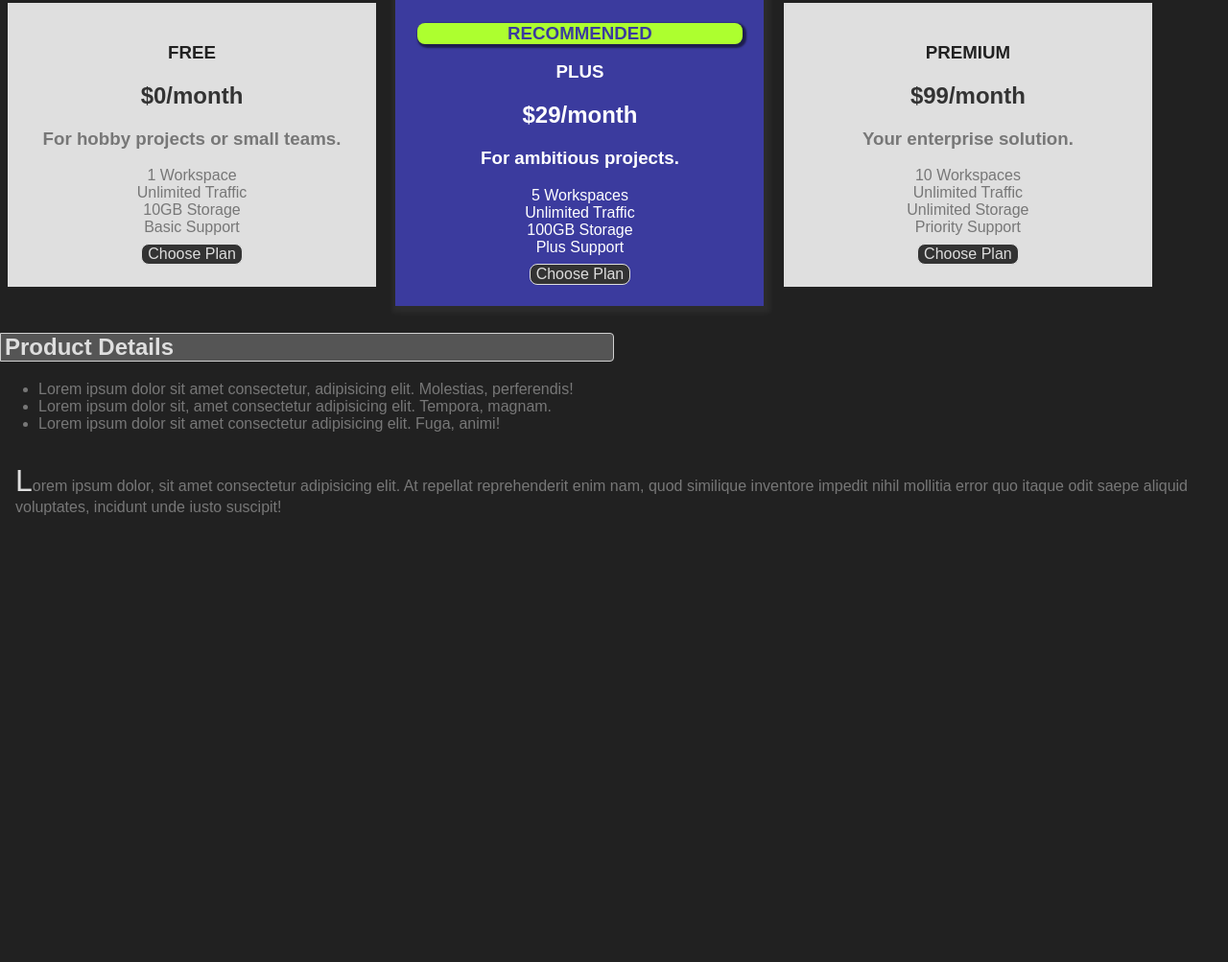
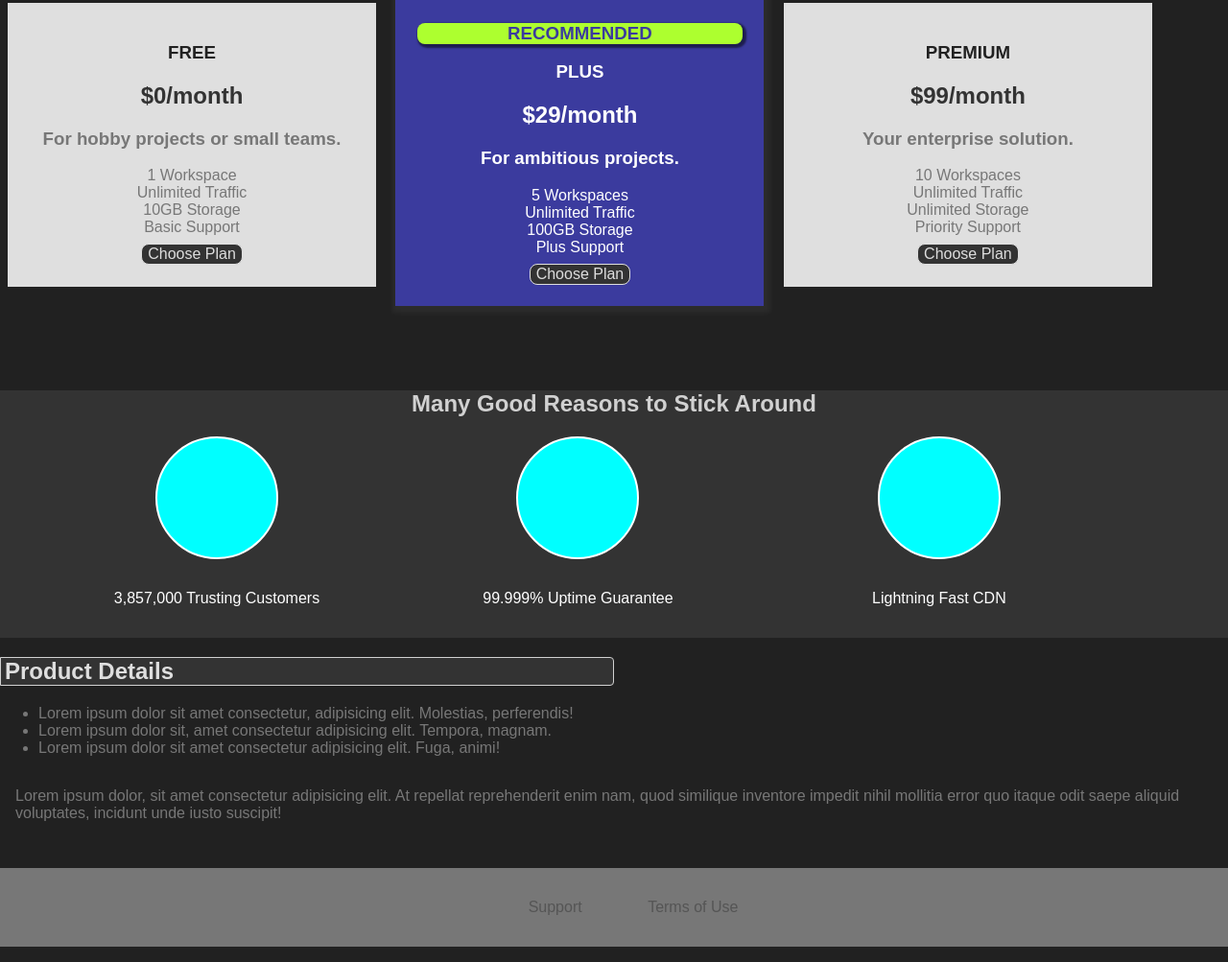
Before and after one commit to robertocannella/css, a plain HTML site: page index.html in a window 1280 px wide. Shown: the part 312-1315 px from the top of the page at 96% size. Before the commit the page ends 882 px from the top, so only its background shows below. Drawn offline with Linux system fonts and the light colour scheme; a web font is replaced by a local one.

Commit message:
css circles

```diff
--- a/index.html
+++ b/index.html
@@ -29,13 +29,14 @@
     <main>
         <section class="page-welcome-splash">
             <h1 class="section-title">Welcome</h1>
-            <p>Lorem, ipsum dolor sit amet consectetur adipisicing elit. Earum deleniti odit sunt dolore corrupti
+            <p class="welcome-p">Lorem, ipsum dolor sit amet consectetur adipisicing elit. Earum deleniti odit sunt
+                dolore corrupti
                 assumenda aperiam expedita quisquam unde? Error velit corporis soluta molestias eligendi accusamus
                 debitis deleniti sunt nemo?</p>
 
         </section>
         <section id="plans">
-            <h1 class="plans-header">Choose your plan</h1>
+            <h1 class="section-header">Choose your plan</h1>
             <div>
                 <article class="plan-article">
                     <h1 class="plan__title">FREE</h1>
@@ -83,6 +84,30 @@
             </div>
 
         </section>
+
+        <section id="key-features">
+            <h1 class="section-header">Many Good Reasons to Stick Around</h1>
+            <ul class="key-features__items">
+                <li class="key-features__item">
+                    <div class="key-features__image">
+
+                    </div>
+                    <p class="key-features__description">3,857,000 Trusting Customers</p>
+                </li>
+                <li class="key-features__item">
+                    <div class="key-features__image">
+
+                    </div>
+                    <p class="key-features__description">99.999% Uptime Guarantee</p>
+                </li>
+                <li class="key-features__item">
+                    <div class="key-features__image">
+
+                    </div>
+                    <p class="key-features__description">Lightning Fast CDN</p>
+                </li>
+            </ul>
+        </section>
         <section id="product-details">
             <h2>Product Details</h2>
             <ul>
@@ -91,12 +116,28 @@
                 <li> Lorem ipsum dolor sit amet consectetur adipisicing elit. Fuga, animi!</li>
             </ul>
         </section>
-        <p>Lorem ipsum dolor, sit amet consectetur adipisicing elit. At repellat reprehenderit enim nam, quod similique
-            inventore impedit nihil mollitia error quo itaque odit saepe aliquid voluptates, incidunt unde iusto
-            suscipit!</p>
+        <section>
+
+            <p>Lorem ipsum dolor, sit amet consectetur adipisicing elit. At repellat reprehenderit enim nam, quod
+                similique
+                inventore impedit nihil mollitia error quo itaque odit saepe aliquid voluptates, incidunt unde iusto
+                suscipit!</p>
+        </section>
 
     </main>
 
+    <footer class="main-footer">
+        <nav>
+            <ul class="footer-items">
+                <li class="footer-item">
+                    <a href="#">Support</a>
+                </li>
+                <li class="footer-item">
+                    <a href="#">Terms of Use</a>
+                </li>
+            </ul>
+        </nav>
+    </footer>
 </body>
 
 </html>
--- a/main.css
+++ b/main.css
@@ -10,8 +10,7 @@ Pseudo Elements define the style of a specific PART of an element
     p::first-letter
 
 */
-
-p::first-letter {
+.welcome-p::first-letter {
     font-size: 2rem;
     color: #dfdfdf;
 }
@@ -112,7 +111,7 @@ body {
 
 .page-welcome-splash {
     background-image: url("./joshua-earle-9idqIGrLuTE-unsplash.jpg");
-    background-position: 50% 50%;
+    background-position: 50% 53%;
     color: #333;
 }
 
@@ -121,7 +120,7 @@ body {
     padding: 0 .25rem
 }
 
-.plans-header {
+.section-header {
     text-align: center;
 }
 
@@ -191,12 +190,78 @@ body {
     outline: none;
 }
 
+#key-features {
+    color: #d1d1d1;
+    background-color: #333;
+    margin-top: 80px;
+
+}
+
+.key-features__items {
+    list-style: none;
+    margin: 0;
+    pad: 0;
+}
+
+.key-features__item {
+    display: inline-block;
+    width: 30%;
+    text-align: center;
+    vertical-align: top;
+}
+
+.key-features__image {
+    background-color: aqua;
+    width: 128px;
+    height: 128px;
+    border: 2px solid #fff;
+    border-radius: 50%;
+    margin: auto;
+}
+
+.key-features__description {
+    text-align: center;
+    font-weight: lighter;
+    color: #fff;
+
+}
+
 #product-details h2 {
     width: 50%;
     color: #dedede;
-    background-color: #555;
+    background-color: #333;
     padding: 0 .25rem;
     border: #d1d1d1 solid 1px;
     border-top-right-radius: .25rem;
     border-bottom-right-radius: .25rem;
 }
+
+.main-footer {
+    background-color: #777;
+    color: #d1d1d1;
+    margin-top: 2rem;
+    text-align: center;
+
+}
+
+.footer-items {
+    list-style: none;
+
+}
+
+
+.footer-item {
+    color: #555;
+    display: inline-block;
+    padding: 2rem
+}
+
+.footer-item a {
+    text-decoration: none;
+    color: #555;
+}
+
+.footer-item a:hover,
+.footer-item a:active {
+    color: #212121;
+}
```
